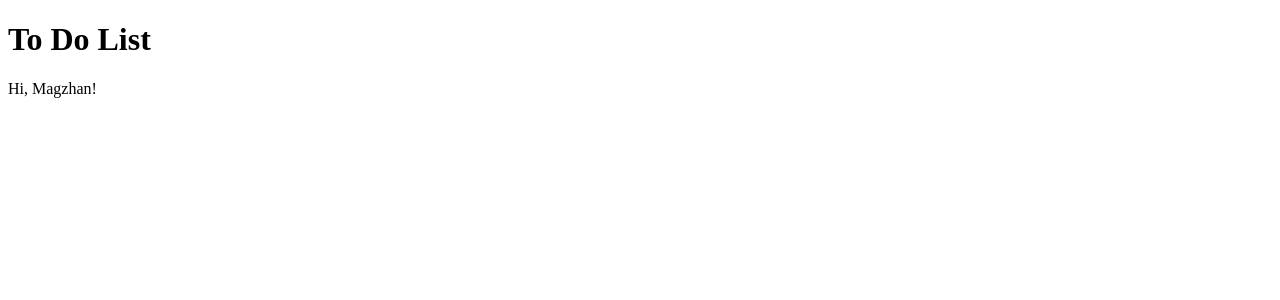
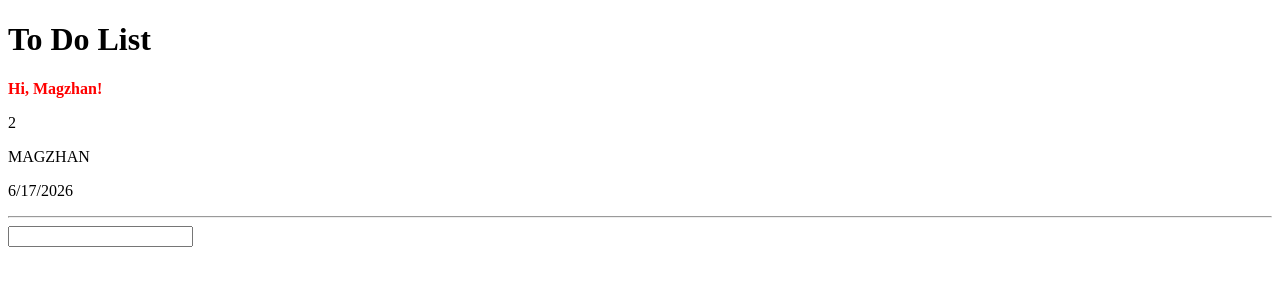
Before and after one commit to MagzhanYerbosyn/React, a React (Vite) app in the folder todo-react/: page / in a window 1280 px wide. Shown: the top 300 px of the page. Built offline with nearby package versions, Linux system fonts and the light colour scheme.

Commit message:
updated basic syntax for jsx

```diff
--- a/todo-react/src/App.jsx
+++ b/todo-react/src/App.jsx
@@ -4,8 +4,15 @@ const App = () => {
   return (
     // using <> instead of <div> to return several tags with no additional wrapper
     <>
-      <h1>To Do List</h1>
-      <p>Hi, {userName}!</p>
+      <h1 className="title">To Do List</h1>
+      <p style={{ color: 'red', fontWeight: 700 }}>Hi, {userName}!</p>
+      <p>{1 + 1}</p>
+      <p>{userName.toUpperCase()}</p>
+      <p>{new Date().toLocaleDateString()}</p>
+      {/* comment */}
+      <hr />
+      <label htmlFor="email"></label>
+      <input id="email" type="email" required />
     </>
   );
 };
```
